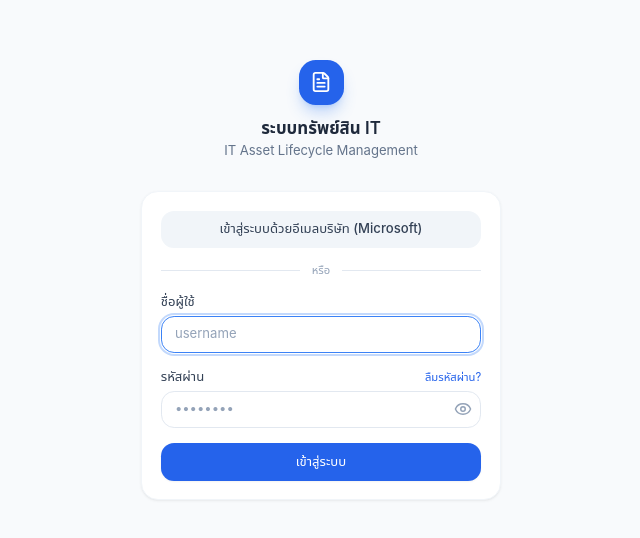
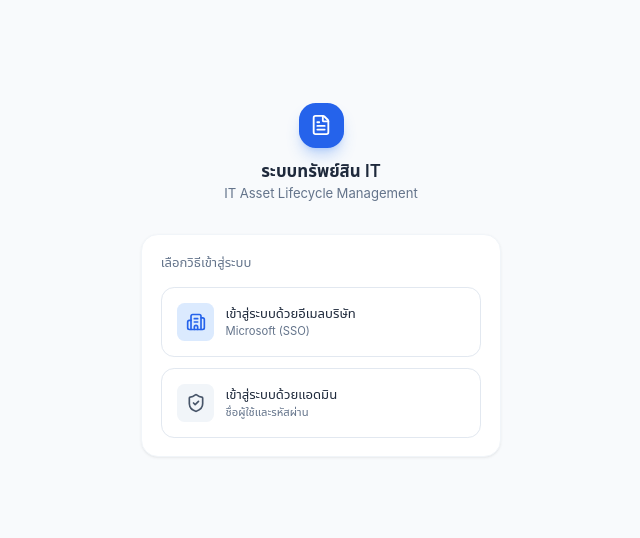
Before and after one commit to wasuthamlm/assets-lifecycle-management-frontend, a React (Vite) app: page /login in a window 1280 px wide. Shown: the part 120-658 px from the top of the page, without its empty margins (319-959 px from the left). Built offline with nearby package versions, Linux system fonts and the light colour scheme; no server answers.

Commit message:
adjust login page

```diff
--- a/src/pages/auth/LoginPage.tsx
+++ b/src/pages/auth/LoginPage.tsx
@@ -4,6 +4,7 @@ import { zodResolver } from '@hookform/resolvers/zod'
 import { z } from 'zod'
 import { Link } from 'react-router-dom'
 import { toast } from 'sonner'
+import { ArrowLeft, Building2, ShieldCheck } from 'lucide-react'
 import { useLogin } from '@/hooks/useAuth'
 import { Input } from '@/components/ui/Input'
 import { PasswordInput } from '@/components/ui/PasswordInput'
@@ -19,8 +20,11 @@ const loginSchema = z.object({
 
 type LoginForm = z.infer<typeof loginSchema>
 
+type LoginMode = 'choice' | 'admin'
+
 export function LoginPage() {
   const login = useLogin()
+  const [mode, setMode] = useState<LoginMode>(isSsoConfigured ? 'choice' : 'admin')
   const [ssoLoading, setSsoLoading] = useState(false)
   const {
     register,
@@ -48,25 +52,56 @@ export function LoginPage() {
     }
   }
 
+  if (mode === 'choice') {
+    return (
+      <Card>
+        <p className="mb-4 text-sm text-slate-500 dark:text-slate-400">เลือกวิธีเข้าสู่ระบบ</p>
+        <div className="space-y-3">
+          <button
+            type="button"
+            disabled={ssoLoading}
+            onClick={onSsoLogin}
+            className="flex w-full items-center gap-3 rounded-xl border border-slate-200 p-4 text-left transition-colors hover:border-brand-400 hover:bg-brand-50 disabled:cursor-not-allowed disabled:opacity-50 dark:border-slate-800 dark:hover:border-brand-500 dark:hover:bg-brand-500/10"
+          >
+            <span className="flex h-10 w-10 shrink-0 items-center justify-center rounded-lg bg-brand-100 text-brand-600 dark:bg-brand-500/20 dark:text-brand-400">
+              <Building2 size={20} />
+            </span>
+            <span>
+              <span className="block text-sm font-medium text-slate-800 dark:text-slate-100">
+                {ssoLoading ? 'กำลังเชื่อมต่อ...' : 'เข้าสู่ระบบด้วยอีเมลบริษัท'}
+              </span>
+              <span className="block text-xs text-slate-500 dark:text-slate-400">Microsoft (SSO)</span>
+            </span>
+          </button>
+          <button
+            type="button"
+            onClick={() => setMode('admin')}
+            className="flex w-full items-center gap-3 rounded-xl border border-slate-200 p-4 text-left transition-colors hover:border-brand-400 hover:bg-brand-50 dark:border-slate-800 dark:hover:border-brand-500 dark:hover:bg-brand-500/10"
+          >
+            <span className="flex h-10 w-10 shrink-0 items-center justify-center rounded-lg bg-slate-100 text-slate-600 dark:bg-slate-800 dark:text-slate-300">
+              <ShieldCheck size={20} />
+            </span>
+            <span>
+              <span className="block text-sm font-medium text-slate-800 dark:text-slate-100">เข้าสู่ระบบด้วยแอดมิน</span>
+              <span className="block text-xs text-slate-500 dark:text-slate-400">ชื่อผู้ใช้และรหัสผ่าน</span>
+            </span>
+          </button>
+        </div>
+      </Card>
+    )
+  }
+
   return (
     <Card>
       {isSsoConfigured && (
-        <>
-          <Button
-            type="button"
-            variant="secondary"
-            className="w-full"
-            disabled={ssoLoading}
-            onClick={onSsoLogin}
-          >
-            {ssoLoading ? 'กำลังเชื่อมต่อ...' : 'เข้าสู่ระบบด้วยอีเมลบริษัท (Microsoft)'}
-          </Button>
-          <div className="my-4 flex items-center gap-3 text-xs text-slate-400 dark:text-slate-500">
-            <div className="h-px flex-1 bg-slate-200 dark:bg-slate-800" />
-            หรือ
-            <div className="h-px flex-1 bg-slate-200 dark:bg-slate-800" />
-          </div>
-        </>
+        <button
+          type="button"
+          onClick={() => setMode('choice')}
+          className="mb-4 flex items-center gap-1 text-sm text-slate-500 hover:text-brand-600 dark:text-slate-400 dark:hover:text-brand-400"
+        >
+          <ArrowLeft size={14} />
+          กลับไปเลือกวิธีเข้าสู่ระบบ
+        </button>
       )}
       <form onSubmit={handleSubmit(onSubmit)} className="space-y-4">
         <div>
```
